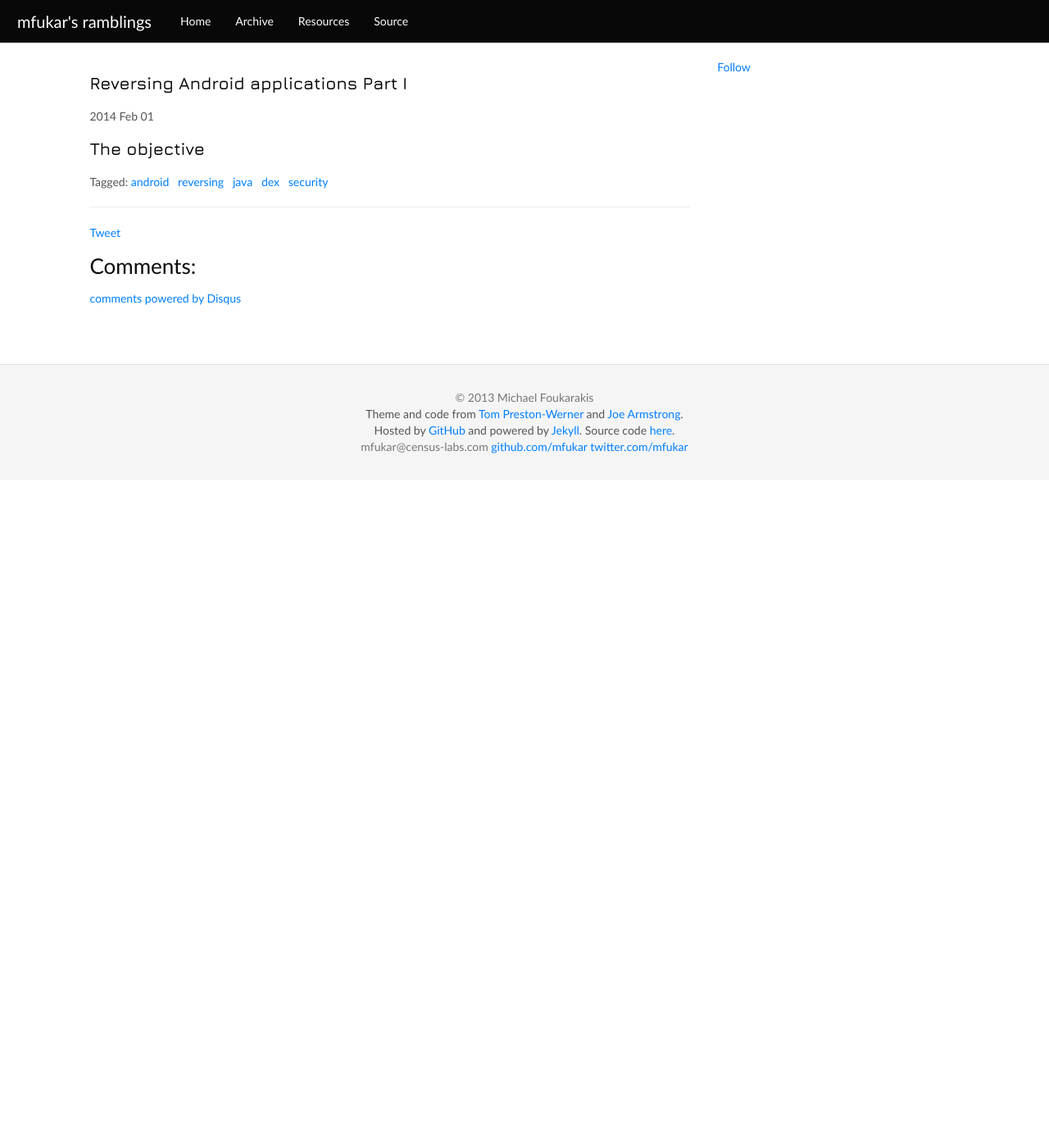
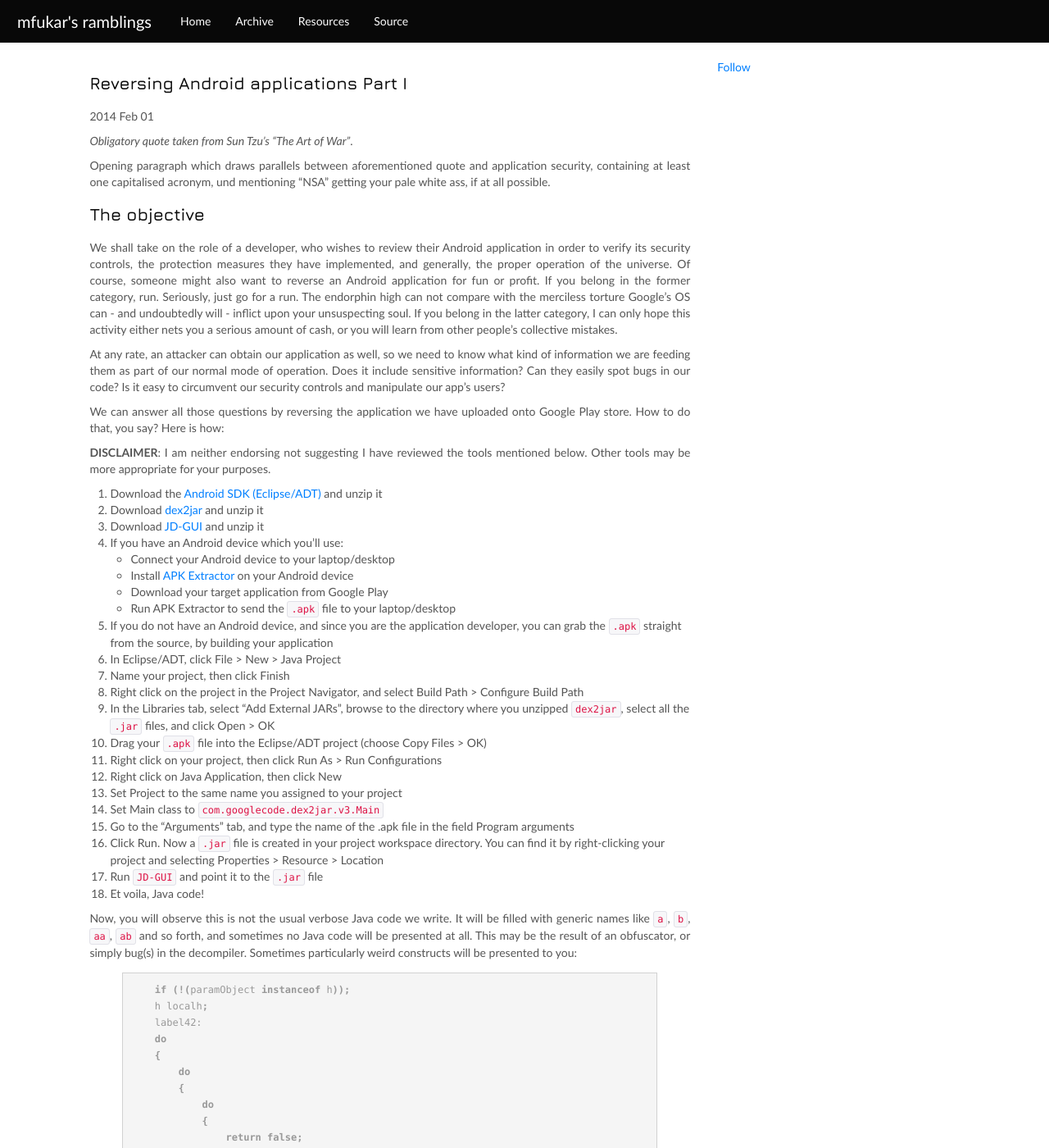
Before and after one commit to mfukar/mfukar.github.com, a Jekyll site: the page built from _posts/2014-02-01-Android-Reversing.md, in a window 1280 px wide and 1400 px high. Shown: the whole window at 82% size. Built offline with Jekyll 4.4.1, drawn with Linux system fonts in a browser that asks for light colours; some web fonts are replaced; Markdown is read by kramdown in place of the engine named in the settings; comment, search, counter and statistics services are not loaded; some of the changed text lies outside the part shown.

Commit message:
Post content is back.

```diff
--- a/_posts/2014-02-01-Android-Reversing.md
+++ b/_posts/2014-02-01-Android-Reversing.md
@@ -9,4 +9,96 @@ published: true
 summary: Introduction to reversing applications on Google's Android.
 ---
 
+_Obligatory quote taken from Sun Tzu's "The Art of War"_.
+
+Opening paragraph which draws parallels between aforementioned quote and application
+security, containing at least one capitalised acronym, und mentioning "NSA" getting your
+pale white ass, if at all possible.
+
 # The objective
+
+We shall take on the role of a developer, who wishes to review their Android application
+in order to verify its security controls, the protection measures they have implemented,
+and generally, the proper operation of the universe. Of course, someone might also want to
+reverse an Android application for fun or profit. If you belong in the former category,
+run. Seriously, just go for a run. The endorphin high can not compare with the merciless
+torture Google's OS can - and undoubtedly will - inflict upon your unsuspecting soul. If
+you belong in the latter category, I can only hope this activity either nets you a serious
+amount of cash, or you will learn from other people's collective mistakes.
+
+At any rate, an attacker can obtain our application as well, so we need to know what kind
+of information we are feeding them as part of our normal mode of operation. Does it
+include sensitive information? Can they easily spot bugs in our code? Is it easy to
+circumvent our security controls and manipulate our app's users?
+
+We can answer all those questions by reversing the application we have uploaded onto
+Google Play store. How to do that, you say? Here is how:
+
+**DISCLAIMER**: I am neither endorsing not suggesting I have reviewed the tools mentioned
+below. Other tools may be more appropriate for your purposes.
+
+1. Download the [Android SDK (Eclipse/ADT)](http://developer.android.com/sdk/index.html) and unzip it
+2. Download [dex2jar](http://code.google.com/p/dex2jar/) and unzip it
+3. Download [JD-GUI](http://jd.benow.ca/) and unzip it
+4. If you have an Android device which you'll use:
+    + Connect your Android device to your laptop/desktop
+    + Install [APK Extractor](https://play.google.com/store/apps/details?id=net.sylark.apkextractor) on your Android device
+    + Download your target application from Google Play
+    + Run APK Extractor to send the `.apk` file to your laptop/desktop
+
+5. If you do not have an Android device, and since you are the application developer, you
+   can grab the `.apk` straight from the source, by building your application
+6. In Eclipse/ADT, click File > New > Java Project
+7. Name your project, then click Finish
+8. Right click on the project in the Project Navigator, and select Build Path > Configure
+   Build Path
+9. In the Libraries tab, select "Add External JARs", browse to the directory where you
+   unzipped `dex2jar`, select all the `.jar` files, and click Open > OK
+10. Drag your `.apk` file into the Eclipse/ADT project (choose Copy Files > OK)
+11. Right click on your project, then click Run As > Run Configurations
+12. Right click on Java Application, then click New
+13. Set Project to the same name you assigned to your project
+14. Set Main class to `com.googlecode.dex2jar.v3.Main`
+15. Go to the "Arguments" tab, and type the name of the .apk file in the field Program arguments
+16. Click Run. Now a `.jar` file is created in your project workspace directory. You can
+    find it by right-clicking your project and selecting Properties > Resource > Location
+17. Run `JD-GUI` and point it to the `.jar` file
+18. Et voila, Java code!
+
+Now, you will observe this is not the usual verbose Java code we write. It will be filled
+with generic names like `a`, `b`, `aa`, `ab` and so forth, and sometimes no Java code will
+be presented at all. This may be the result of an obfuscator, or simply bug(s) in the
+decompiler. Sometimes particularly weird constructs will be presented to you:
+
+{% highlight java %}
+    if (!(paramObject instanceof h));
+    h localh;
+    label42:
+    do
+    {
+        do
+        {
+            do
+            {
+                return false;
+                localh = (h)paramObject;
+            }
+            while (!this.b.equals(localh.b));
+            if (this.a != null)
+                break;
+        }
+        while (localh.a != null);
+        if (this.c != null)
+            break label75;
+    }
+    while (localh.c != null);
+{% endhighlight %}
+
+which will definitely need a little more than a glance to figure out. Nevertheless, if an
+attacker can do it, damn it, so can we.
+
+In our next post(s), we will get into the subject of what we can do with a decompiled
+`.apk`, and how to examine it in other ways for information which can prove useful to
+attackers. Then, we will see how to monitor an application's activity, primarily on the
+network. Lastly, we will see what we can do to protect ourselves, our fellow Android
+device owners and (hopefully) our customers.
```
